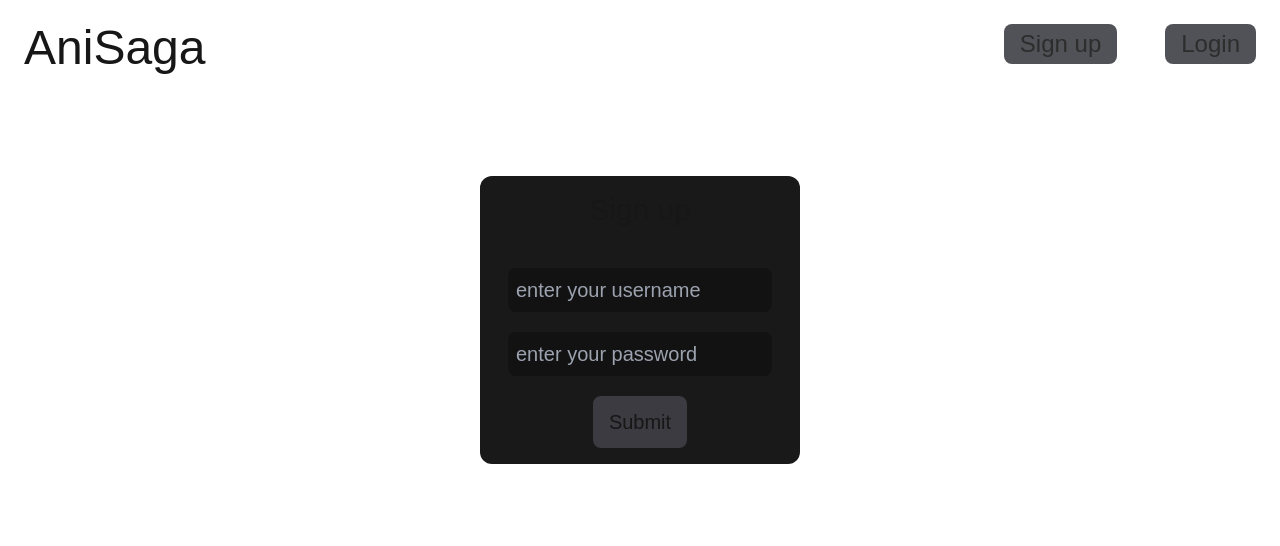
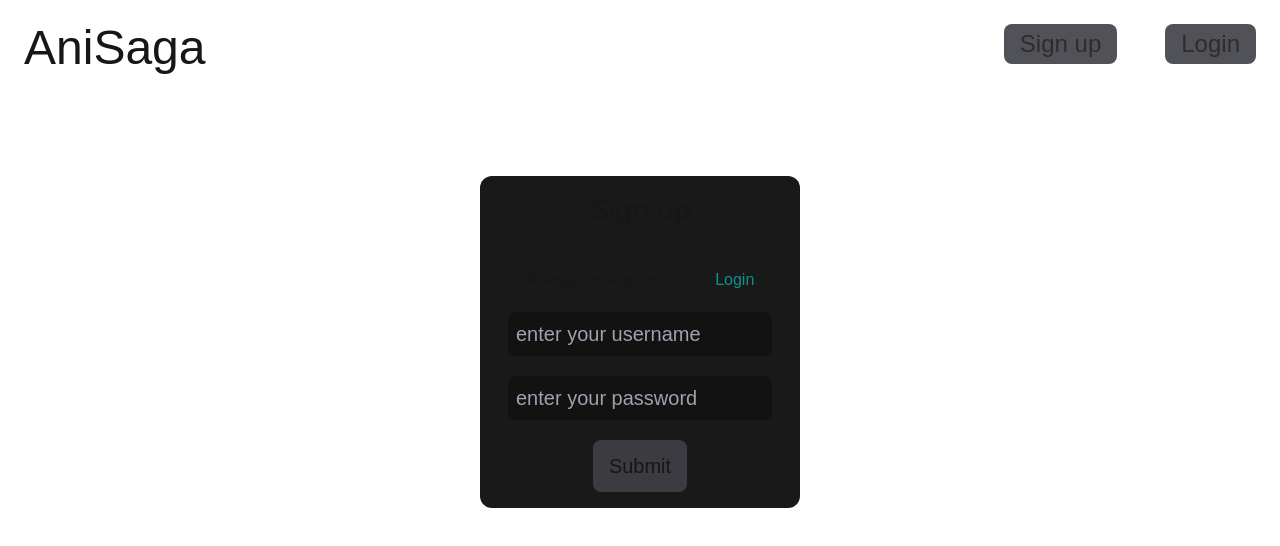
Before and after one commit to jayesht47/anisaga-fe, a Next.js app: page /signup in a window 1280 px wide. Shown: the top 546 px of the page. Built offline with nearby package versions, Linux system fonts and the light colour scheme; no server answers.

Commit message:
added login link in signup form

```diff
--- a/src/app/ui/signup/signup-form.tsx
+++ b/src/app/ui/signup/signup-form.tsx
@@ -3,6 +3,7 @@
 import { signup } from "@/app/lib/actions";
 import Button from "../header/button";
 import { useActionState } from "react";
+import Link from "next/link";
 
 export default function SignupForm() {
   console.log(
@@ -13,6 +14,12 @@
     <form className="flex w-full" action={action}>
       <div className="w-3/12 p-4 rounded-xl m-auto mt-20 bg-[#191919] shadow-blue-500/50">
         <h1 className="text-3xl text-center mb-10 antialiased">Sign up</h1>
+        <div className="text-center">
+          Already have an account?{" "}
+          <Link href={"/login"} className="text-teal-600">
+            Login
+          </Link>
+        </div>
         <div className="w-full text-center my-5 text-xl">
           <input
             type="text"
```
